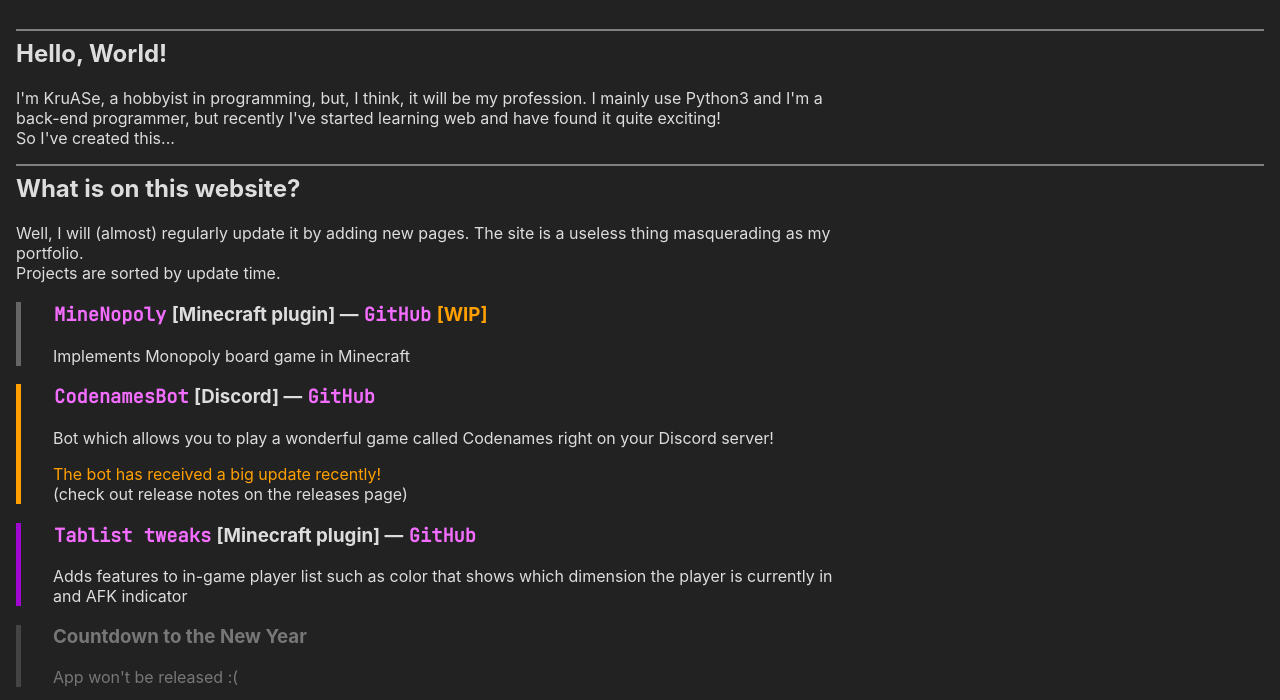
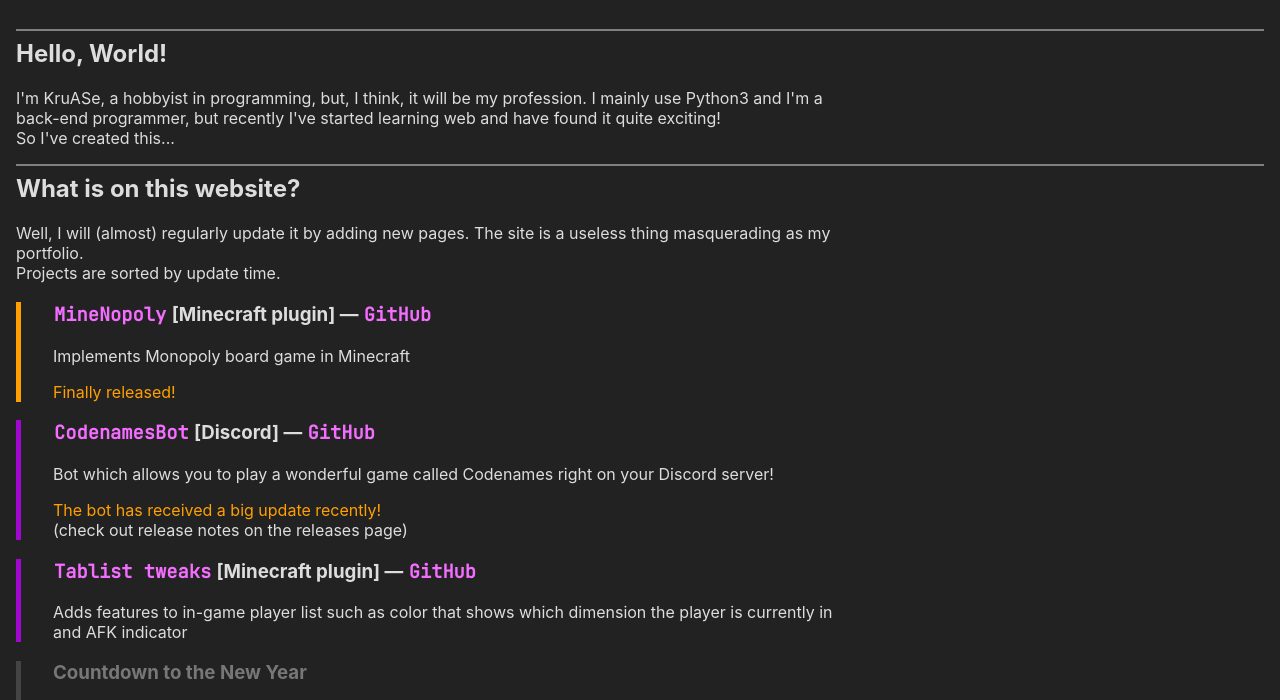
Before and after one commit to KruASe76/KruASe-website, a plain HTML site: page index.html in a window 1280 px wide. Shown: the part 93-793 px from the top of the page. Drawn offline with Linux system fonts and the light colour scheme.

Commit message:
MineNopoly release update

```diff
--- a/index.html
+++ b/index.html
@@ -37,16 +37,16 @@
           Projects are sorted by update time.
         </p>
 
-        <section class="page wip">
+        <section class="page accent">
           <h3>
-            <a href="https://github.com/KruASe76/mine-nopoly/releases" target="_blank">MineNopoly</a>
+            <a href="https://github.com/KruASe76/MineNopoly/releases" target="_blank">MineNopoly</a>
             [Minecraft plugin] — <a href="https://github.com/KruASe76/mine-nopoly" target="_blank">GitHub</a>
-            <span class="accent">[WIP]</span>
           </h3>
           <p>Implements Monopoly board game in Minecraft</p>
+          <p><span class="accent">Finally released!</span></p>
         </section>
 
-        <section class="page accent">
+        <section class="page">
           <h3>
             <a href="/codenames" target="_blank">CodenamesBot</a> [Discord] —
             <a href="https://github.com/KruASe76/Codenames-bot" target="_blank">GitHub</a>
```
